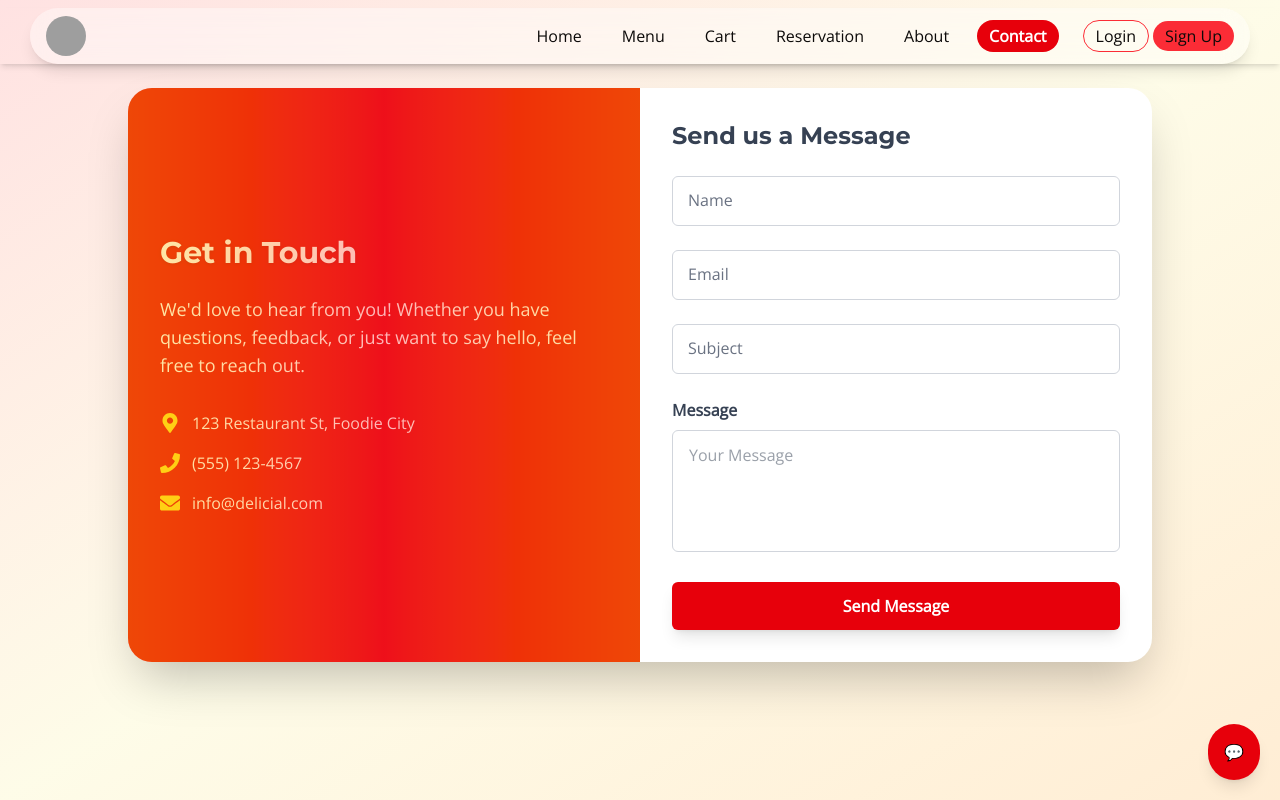
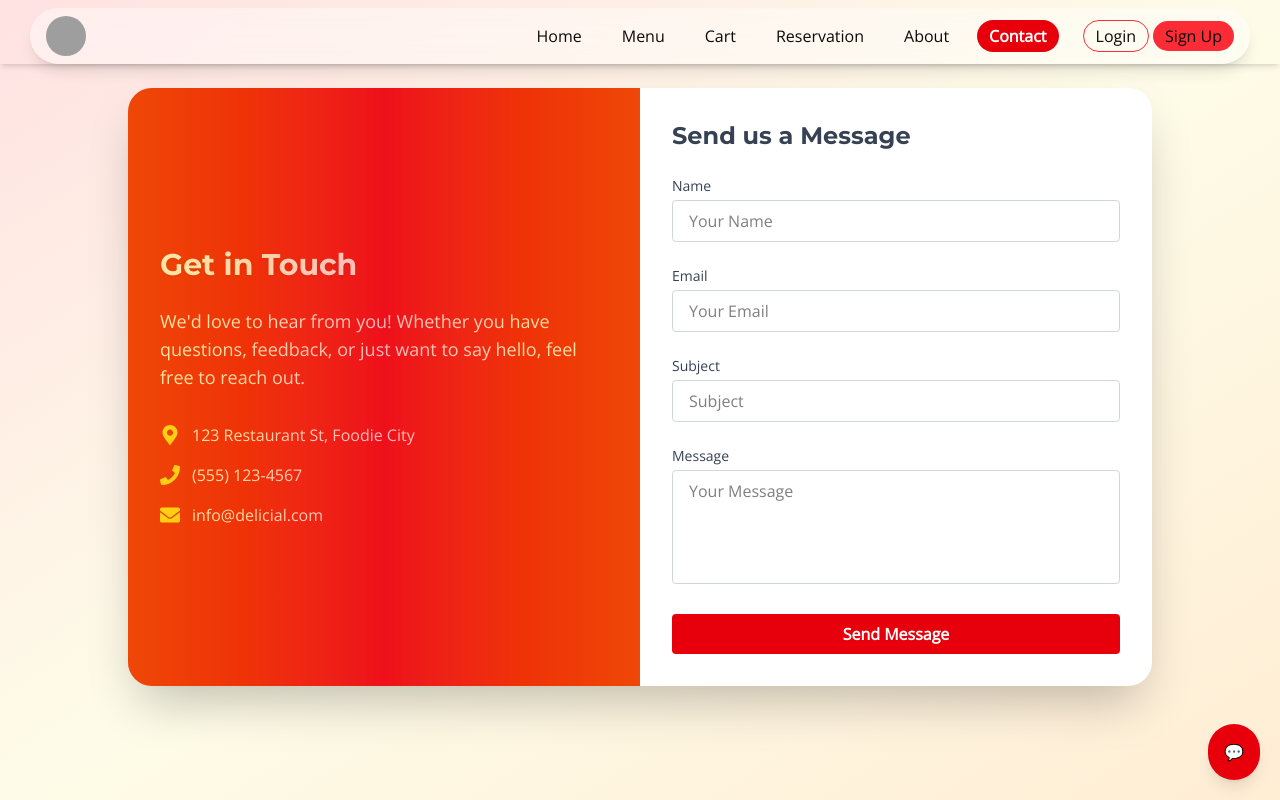
Before and after one commit to GUNA777448/DELCIAL-F, a React (Vite) app: page /contact in a window 1280 px wide. Built offline with nearby package versions, Linux system fonts and the light colour scheme; grey boxes are pictures that could not be loaded.

Commit message:
Backend development progress

```diff
--- a/package.json
+++ b/package.json
@@ -14,9 +14,12 @@
     "@tailwindcss/vite": "^4.1.8",
     "axiom": "^0.1.6",
     "axios": "^1.10.0",
+    "dotenv": "^17.0.0",
+    "firebase": "^11.9.1",
     "framer-motion": "^12.19.2",
     "jwt-decode": "^4.0.0",
     "lucide-react": "^0.514.0",
+    "nodemailer": "^7.0.3",
     "react": "^19.1.0",
     "react-dom": "^19.1.0",
     "react-hook-form": "^7.58.1",
--- /dev/null
+++ b/src/firebase.js
@@ -0,0 +1,23 @@
+// src/firebase.js
+import { initializeApp } from "firebase/app";
+import { getAuth, GoogleAuthProvider } from "firebase/auth";
+
+// Your Firebase config
+const firebaseConfig = {
+  apiKey: "AIzaSyDv9x7bXIaMJ1rdlBbaQrFqSmtWmhPEtrk",
+  authDomain: "delicial-5a1f0.firebaseapp.com",
+  projectId: "delicial-5a1f0",
+  storageBucket: "delicial-5a1f0.appspot.com",
+  messagingSenderId: "862931410572",
+  appId: "1:862931410572:web:0624881a010cf86a92a5a9",
+  measurementId: "G-ZN66B1M0YX",
+};
+
+// Initialize Firebase
+const app = initializeApp(firebaseConfig);
+
+// Auth and Google provider setup
+const auth = getAuth(app);
+const provider = new GoogleAuthProvider();
+
+export { auth, provider };
--- a/src/pages/Contact.jsx
+++ b/src/pages/Contact.jsx
@@ -1,6 +1,8 @@
 import { useState } from "react";
 import { FaMapMarkerAlt, FaPhone, FaEnvelope } from "react-icons/fa";
 import Navbar from "../components/navbar";
+import axios from "axios";
+import { toast } from "react-hot-toast";
 
 function Contact() {
   const [form, setForm] = useState({
@@ -16,9 +18,27 @@ function Contact() {
     setForm((prev) => ({ ...prev, [name]: value }));
   };
 
-  const handleSubmit = (e) => {
+  const handleSubmit = async (e) => {
     e.preventDefault();
+    console.log(form);
+    try {
+      await axios.post("http://localhost:3000/api/contact", form); // replace with deployed URL if needed
+
+      toast.success("Message sent successfully!");
+
       setSubmitted(true);
+
+      // Reset form
+      setForm({
+        name: "",
+        email: "",
+        subject: "",
+        message: "",
+      });
+    } catch (error) {
+      console.error("Error sending message:", error);
+      toast.error("Failed to send message. Try again later.");
+    }
   };
 
   const AnimatedInput = ({
@@ -94,33 +114,54 @@ function Contact() {
               </p>
             </div>
           ) : (
-            <form onSubmit={handleSubmit} className="space-y-6 relative">
-              <AnimatedInput
-                label="Name"
+            <form onSubmit={handleSubmit} className="space-y-6">
+              <div>
+                <label className="block text-sm font-medium text-gray-700 mb-1">
+                  Name
+                </label>
+                <input
                   type="text"
                   name="name"
                   value={form.name}
                   onChange={handleChange}
                   placeholder="Your Name"
+                  required
+                  className="w-full border border-gray-300 rounded px-4 py-2"
                 />
-              <AnimatedInput
-                label="Email"
+              </div>
+
+              <div>
+                <label className="block text-sm font-medium text-gray-700 mb-1">
+                  Email
+                </label>
+                <input
                   type="email"
                   name="email"
                   value={form.email}
                   onChange={handleChange}
                   placeholder="Your Email"
+                  required
+                  className="w-full border border-gray-300 rounded px-4 py-2"
                 />
-              <AnimatedInput
-                label="Subject"
+              </div>
+
+              <div>
+                <label className="block text-sm font-medium text-gray-700 mb-1">
+                  Subject
+                </label>
+                <input
                   type="text"
                   name="subject"
                   value={form.subject}
                   onChange={handleChange}
                   placeholder="Subject"
+                  required
+                  className="w-full border border-gray-300 rounded px-4 py-2"
                 />
+              </div>
+
               <div>
-                <label className="block text-gray-700 font-semibold mb-2">
+                <label className="block text-sm font-medium text-gray-700 mb-1">
                   Message
                 </label>
                 <textarea
@@ -129,12 +170,14 @@ function Contact() {
                   onChange={handleChange}
                   rows="4"
                   placeholder="Your Message"
-                  className="w-full border border-gray-300 rounded-md px-4 py-3 bg-transparent text-gray-700 focus:outline-none focus:ring-2 focus:ring-red-300 transition resize-none"
+                  required
+                  className="w-full border border-gray-300 rounded px-4 py-2 resize-none"
                 ></textarea>
               </div>
+
               <button
                 type="submit"
-                className="w-full bg-red-600 text-white py-3 rounded-md font-semibold shadow-lg hover:bg-red-700 transition-all duration-300"
+                className="w-full bg-red-600 text-white py-2 rounded font-semibold"
               >
                 Send Message
               </button>
--- a/src/pages/Login.jsx
+++ b/src/pages/Login.jsx
@@ -2,6 +2,8 @@ import { useState, useEffect } from "react";
 import { Link, useNavigate } from "react-router-dom";
 import { FaGoogle, FaLinkedin, FaEye, FaEyeSlash } from "react-icons/fa";
 import axios from "axios";
+import { signInWithPopup } from "firebase/auth";
+import { auth, provider } from "../firebase"; // ✅ adjust path if needed
 
 const carouselImages = [
   "https://encrypted-tbn0.gstatic.com/images?q=tbn:ANd9GcTC_HNtzab6ojgN54e2XDDJ31nBF6n84Iulpg&s",
@@ -10,7 +12,6 @@ const carouselImages = [
   "https://encrypted-tbn0.gstatic.com/images?q=tbn:ANd9GcSADXnxv0ljfzD_a74LupI1L4KAFx0vvoBOCQ&s",
   "https://cdn.loveandlemons.com/wp-content/uploads/2020/06/IMG_25456.jpg",
   "https://www.southernliving.com/thmb/rQaGDkAPGa_MeU4eglrAaeuexjg=/1500x0/filters:no_upscale():max_bytes(150000):strip_icc()/southern-living-chicken-parmesan-ddmfs-0047-fe218cb392784e79bfb4bb586685d6f9.jpg",
-  ,
 ];
 
 function Login() {
@@ -30,21 +31,17 @@ function Login() {
   const handleChange = (e) => {
     setFormData({ ...formData, [e.target.name]: e.target.value });
   };
+
   const handleSubmit = async (e) => {
     e.preventDefault();
     try {
       const response = await axios.post(
-        "http://localhost:3000/api/auth/login", // ✅ Make sure this matches your backend route
+        "http://localhost:3000/api/auth/login",
         formData
       );
-
       const { token, name, email } = response.data;
-
-      // ✅ Store token
       localStorage.setItem("token", token);
       localStorage.setItem("user", JSON.stringify({ name, email }));
-
-      // ✅ Redirect and notify
       alert("Login successful!");
       navigate("/");
     } catch (error) {
@@ -56,39 +53,36 @@ function Login() {
     }
   };
 
+  const handleGoogleLogin = async () => {
+    try {
+      const result = await signInWithPopup(auth, provider);
+      const user = result.user;
+      const token = await user.getIdToken();
+      localStorage.setItem("token", token);
+      localStorage.setItem(
+        "user",
+        JSON.stringify({ name: user.displayName, email: user.email })
+      );
+      alert("Google login successful!");
+      navigate("/");
+    } catch (err) {
+      console.error("Google login error:", err);
+      alert("Google login failed");
+    }
+  };
+
   return (
     <div className="min-h-screen flex items-center justify-center bg-[#f8fafc] relative px-2">
-      <div
-        className="max-w-4xl w-full bg-white shadow-2xl flex overflow-hidden"
-        style={{
-          borderTopLeftRadius: "10px",
-          borderBottomLeftRadius: "50px",
-          borderTopRightRadius: "10px",
-          borderBottomRightRadius: "10px",
-        }}
-      >
-        {/* Left: Carousel Section */}
-        <div
-          className="hidden md:flex flex-col items-center justify-center bg-yellow-400 w-1/2 relative transition-all duration-700 ease-in-out m-4 "
-          style={{
-            borderTopLeftRadius: "10px",
-            borderBottomLeftRadius: "50px",
-            borderTopRightRadius: "50px",
-            borderBottomRightRadius: "10px",
-          }}
-        >
+      <div className="max-w-4xl w-full bg-white shadow-2xl flex overflow-hidden rounded-[10px]">
+        {/* Left Side */}
+        <div className="hidden md:flex flex-col items-center justify-center bg-yellow-400 w-1/2 relative m-4 rounded-l-[10px]">
           <div className="absolute top-8 left-8 flex items-center gap-2">
-            <span
-              className="text-blue-900 text-4xl font-extrabold"
-              onClick={() => navigate("/")}
-            >
-              <img
-                src="https://blogger.googleusercontent.com/img/b/R29vZ2xl/AVvXsEhFU1wrMmUqiDfqCLCwoIi87VSKnR7KxrTmWBaP8NU76VfoLgcrFpFmYzZmCi_0i1wKp1e3mIBwvtWvWBeAdLYAtNo-bNKI3NmK4x6Itky-noRWw8TYZm4NnezxEgTTuYw9hpoEZ25Bo9rnY2geS12YWFUH-V3MuAEKqoUo8n4VZGQydai5YT_Ei9kIW3E/s320/Sophisticated%20Restaurant%20Logo%20-%20Letter%20'D'.png"
-                alt=""
-                className="h-[100px] w-[100px] rounded-full"
-              />
-            </span>
-            <h1>Taste Beyond the cuisine</h1>
+            <img
+              src="https://blogger.googleusercontent.com/img/b/R29vZ2xl/AVvXsEhFU1wrMmUqiDfqCLCwoIi87VSKnR7KxrTmWBaP8NU76VfoLgcrFpFmYzZmCi_0i1wKp1e3mIBwvtWvWBeAdLYAtNo-bNKI3NmK4x6Itky-noRWw8TYZm4NnezxEgTTuYw9hpoEZ25Bo9rnY2geS12YWFUH-V3MuAEKqoUo8n4VZGQydai5YT_Ei9kIW3E/s320/Sophisticated%20Restaurant%20Logo%20-%20Letter%20'D'.png"
+              alt=""
+              className="h-[100px] w-[100px] rounded-full"
+            />
+            <h1 className="text-blue-900 text-4xl font-extrabold">Delicial</h1>
           </div>
           <div className="flex flex-col items-center mt-12">
             <img
@@ -97,14 +91,13 @@ function Login() {
               className="w-96 h-64 object-cover rounded-2xl shadow-lg mb-4 transition-all duration-1000 ease-in-out"
             />
             <p className="text-gray-800 text-center font-serif font-bold text-sm px-4">
-              Discover a world of flavors with our curated selection of dishes
-              from around the globe. From spicy to savory, we have something for
-              every palate.
+              Discover world-class flavors curated just for you. Taste beyond
+              the cuisine.
             </p>
           </div>
         </div>
 
-        {/* Right: Login Form */}
+        {/* Right Side */}
         <div className="w-full md:w-1/2 flex flex-col justify-center p-8">
           <div className="flex mb-6 bg-blue-50 p-2 rounded-3xl shadow-md w-[135px] mx-auto">
             <button
@@ -122,7 +115,10 @@ function Login() {
           <h2 className="text-2xl font-bold text-gray-900 mb-4">Log in</h2>
 
           <div className="space-y-3 mb-4">
-            <button className="w-full flex items-center border border-gray-300 rounded-lg px-4 py-2 bg-white hover:bg-gray-50 transition mb-1">
+            <button
+              className="w-full flex items-center border border-gray-300 rounded-lg px-4 py-2 bg-white hover:bg-gray-50 transition mb-1"
+              onClick={handleGoogleLogin}
+            >
               <FaGoogle className="text-xl mr-2 text-red-500" />
               <span className="flex-1 text-left">Continue with Google</span>
             </button>
@@ -158,11 +154,6 @@ function Login() {
                 className="block w-full px-4 py-3 border border-gray-300 rounded-lg focus:ring-2 focus:ring-blue-200 focus:border-blue-400 transition-colors text-gray-900"
                 placeholder="Enter your email"
               />
-              <div className="text-xs mt-1">
-                <a href="#" className="text-blue-600 hover:underline">
-                  Login via OTP
-                </a>
-              </div>
             </div>
             <div>
               <label
@@ -191,11 +182,6 @@ function Login() {
                   {showPassword ? <FaEyeSlash /> : <FaEye />}
                 </button>
               </div>
-              <div className="text-xs mt-1 text-right">
-                <a href="#" className="text-blue-600 hover:underline">
-                  Forgot password?
-                </a>
-              </div>
             </div>
             <button
               type="submit"
@@ -206,7 +192,7 @@ function Login() {
           </form>
 
           <div className="text-center text-sm text-gray-600 mt-6">
-            Don't have an account?{" "}
+            Don&apos;t have an account?{" "}
             <Link
               to="/signup"
               className="text-blue-600 hover:underline font-medium"
--- a/src/pages/Reserve.jsx
+++ b/src/pages/Reserve.jsx
@@ -1,6 +1,8 @@
 import { useState } from "react";
 import { FaUtensils } from "react-icons/fa";
 import Navbar from "../components/navbar";
+import axios from "axios";
+import { toast } from "react-hot-toast"; // Optional, but clean AF for alerts
 
 const restaurants = [
   { name: "Delicial Downtown", value: "downtown" },
@@ -28,7 +30,32 @@ function Reserve() {
 
   const handleSubmit = (e) => {
     e.preventDefault();
-    setSubmitted(true);
+    try {
+      const token = localStorage.getItem("token");
+      const response = axios.post(
+        "http://localhost:3000/api/reservations",
+        {
+          restaurant: form.restaurant,
+          name: form.name,
+          email: form.email,
+          phone: form.phone,
+          date: form.date,
+          time: form.time,
+          people: form.guests,
+          specialRequest: form.requests,
+        },
+        {
+          headers: {
+            Authorization: `Bearer ${token}`,
+            "Content-Type": "application/json",
+          },
+        }
+      );
+      setSubmitted(true);
+      toast.success("Reservation confirmed!");
+    } catch (err) {
+      toast.error("Reservation failed");
+    }
   };
 
   return (
```
Also changed, not shown: src/components/CreditCard.jsx (added, +33 -0 lines), src/pages/Admin.jsx (+10 -0 lines), src/pages/Cart.jsx (+4 -4 lines), src/pages/Payment.jsx (+6 -2 lines), src/pages/Profile.jsx (+32 -1 lines), 1 other file (tests, documents, lock files or other folders). Lines whose indentation alone changed are shown as unchanged.
